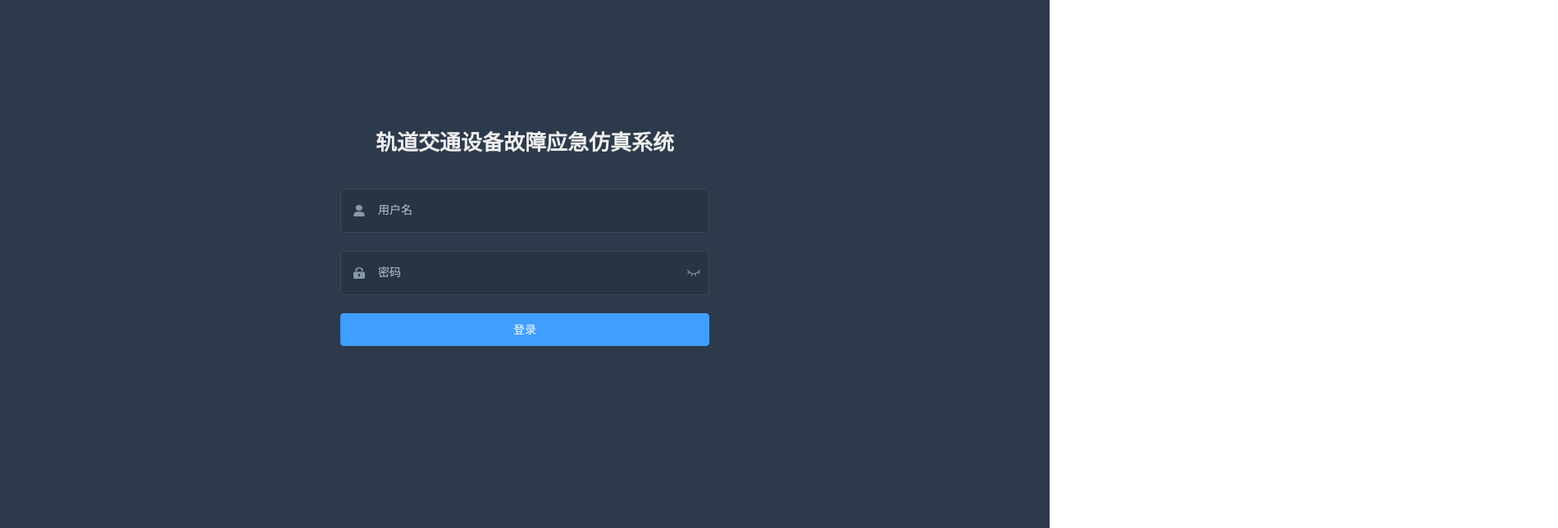
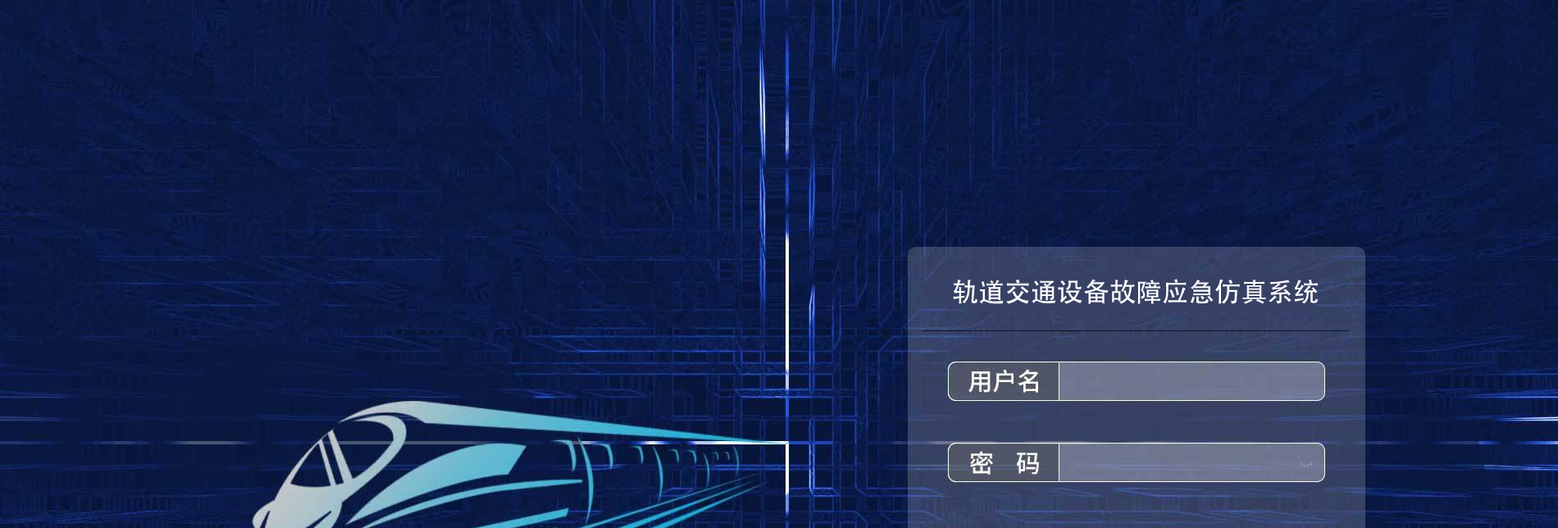
Before and after one commit to chzr-yangxin/trainemergency, a Vue app: page /#/login in a window 1280 px wide. Shown: the top 644 px of the page at 82% size, 1900 px wide, since content can reach past the window. Built offline with nearby package versions, Linux system fonts and the light colour scheme.

Commit message:
添加分页

```diff
--- a/src/router/index.js
+++ b/src/router/index.js
@@ -62,7 +62,7 @@ export const constantRoutes = [
       path: 'status',
       name: 'status',
       component: () => import('@/views/status/index'),
-      meta: { title: '登录状态', icon: 'dashboard' }
+      meta: { title: '登录状态', icon: 'el-icon-s-order' }
     }]
   },
 
@@ -74,7 +74,7 @@ export const constantRoutes = [
       path: 'list',
       name: 'userlist',
       component: () => import('@/views/user/index'),
-      meta: { title: '用户列表', icon: 'dashboard' }
+      meta: { title: '用户列表', icon: 'el-icon-user-solid' }
     }]
   },
 
@@ -86,7 +86,7 @@ export const constantRoutes = [
       path: 'list',
       name: 'checklist',
       component: () => import('@/views/check/index'),
-      meta: { title: '考核列表', icon: 'dashboard' }
+      meta: { title: '考核列表', icon: 'el-icon-s-claim' }
     }]
   },
 
--- a/src/views/check/index.vue
+++ b/src/views/check/index.vue
@@ -2,7 +2,7 @@
   <div class="dashboard-container">
     <h1>考核查询列表</h1>
     <div>
-      <el-table :data="tableData" border style="width: 100%">
+      <el-table :data="tableData" border style="width: 100%" v-loading="loadingdata">
         <el-table-column prop="ctime" label="时间"> </el-table-column>
         <el-table-column prop="checkname" label="考核内容"> </el-table-column>
         <el-table-column label="详情">
@@ -16,6 +16,9 @@
           </template>
         </el-table-column>
       </el-table>
+      <br/><br/>
+      <el-pagination @current-change="pagechange($event)" background layout="prev, pager, next" :total="totalcount" :page-size="pagesize">
+      </el-pagination>
     </div>
     <!-- -->
     <el-dialog
@@ -48,6 +51,8 @@ export default {
       tableData: [],
       pageindex: 1,
       pagesize: 10,
+      totalcount: 10,
+      loadingdata: false,
 
       tableDetailData: [],
       title: "",
@@ -72,6 +77,10 @@ export default {
       this.tableDetailData = stus.data;
       this.loadingdetial = false;
     },
+    pagechange(p){
+      this.pageindex = p;
+      this.initInfo();
+    }
   },
   mounted() {
     this.initInfo();
--- a/src/views/login/index.vue
+++ b/src/views/login/index.vue
@@ -9,17 +9,17 @@
       label-position="left"
     >
       <div class="title-container">
-        <h3 class="title">轨道交通设备故障应急仿真系统</h3>
+        <h3 class="title"></h3>
       </div>
 
       <el-form-item prop="username">
-        <span class="svg-container">
+        <!-- <span class="svg-container">
           <svg-icon icon-class="user" />
-        </span>
+        </span> -->
         <el-input
           ref="username"
           v-model="loginForm.username"
-          placeholder="用户名"
+          placeholder=""
           name="username"
           type="text"
           tabindex="1"
@@ -28,15 +28,15 @@
       </el-form-item>
 
       <el-form-item prop="password">
-        <span class="svg-container">
+        <!-- <span class="svg-container">
           <svg-icon icon-class="password" />
-        </span>
+        </span> -->
         <el-input
           :key="passwordType"
           ref="password"
           v-model="loginForm.password"
           :type="passwordType"
-          placeholder="密码"
+          placeholder=""
           name="password"
           tabindex="2"
           auto-complete="on"
@@ -52,9 +52,9 @@
       <el-button
         :loading="loading"
         type="primary"
-        style="width: 100%; margin-bottom: 30px"
+        style="width: 100%; margin-bottom: 30px;margin-top:51px;height:55px;font-size:22px;"
         @click.native.prevent="handleLogin"
-        >登录</el-button
+        >登&nbsp;&nbsp;录</el-button
       >
     </el-form>
   </div>
@@ -156,6 +156,8 @@ $cursor: #fff;
       color: $light_gray;
       height: 47px;
       caret-color: $cursor;
+      width:320px;
+      margin-left:130px;
 
       &:-webkit-autofill {
         box-shadow: 0 0 0px 1000px $bg inset !important;
@@ -165,10 +167,9 @@ $cursor: #fff;
   }
 
   .el-form-item {
-    border: 1px solid rgba(255, 255, 255, 0.1);
-    background: rgba(0, 0, 0, 0.1);
     border-radius: 5px;
     color: #454545;
+    margin:52px 0 10px 0;
   }
 }
 </style>
@@ -179,18 +180,19 @@ $dark_gray: #889aa4;
 $light_gray: #eee;
 
 .login-container {
-  min-height: 100%;
-  width: 100%;
-  background-color: $bg;
+  width:1900px;height:1080px;
   overflow: hidden;
+  background:url(../../assets/imgs/bg.jpg) no-repeat 0 0;
+  position:relative;
 
   .login-form {
-    position: relative;
+    position: absolute;
     width: 520px;
     max-width: 100%;
     padding: 160px 35px 0;
     margin: 0 auto;
     overflow: hidden;
+    right:254px;top:230px;
   }
 
   .tips {
--- a/src/views/user/index.vue
+++ b/src/views/user/index.vue
@@ -7,7 +7,7 @@
           >添加用户</el-button
         >
       </div>
-      <el-table :data="tableData" border style="width: 100%">
+      <el-table :data="tableData" border style="width: 100%" v-loading="loadingdata">
         <el-table-column prop="code" label="工号"> </el-table-column>
         <el-table-column prop="nickname" label="姓名"> </el-table-column>
         <el-table-column prop="sex" label="性别"> </el-table-column>
@@ -29,6 +29,10 @@
           </template>
         </el-table-column>
       </el-table>
+
+      <br/><br/>
+      <el-pagination @current-change="pagechange($event)" background layout="prev, pager, next" :total="totalcount" :page-size="pagesize">
+      </el-pagination>
     </div>
     <!-- -->
     <el-dialog
@@ -96,6 +100,8 @@ export default {
       tableData: [],
       pageindex: 1,
       pagesize: 10,
+      totalcount: 10,
+      loadingdata: false,
 
       dialogVisible: false,
       isAddUser: false,
@@ -123,8 +129,11 @@ export default {
   },
   methods: {
     async initInfo() {
+      this.loadingdata = true;
       let obj = await allusers(this.pageindex, this.pagesize);
       this.tableData = obj.data.users;
+      this.totalcount = obj.data.total;
+      this.loadingdata = false;
     },
     async initOther() {
       let obj = await getRoles();
@@ -152,6 +161,11 @@ export default {
           return false;
         }
       });
+    },
+
+    pagechange(p){
+      this.pageindex = p;
+      this.initInfo();
     },
 
     reset() {
--- a/vue.config.js
+++ b/vue.config.js
@@ -43,7 +43,7 @@ module.exports = {
         changeOrigin: true
       },
       '/subway': {
-        target: 'http://localhost:19090',
+        target: 'http://192.168.31.164:19090',
         changeOrigin: true
       }
     }
```
Also changed, not shown: src/assets/imgs/bg.jpg (added).
